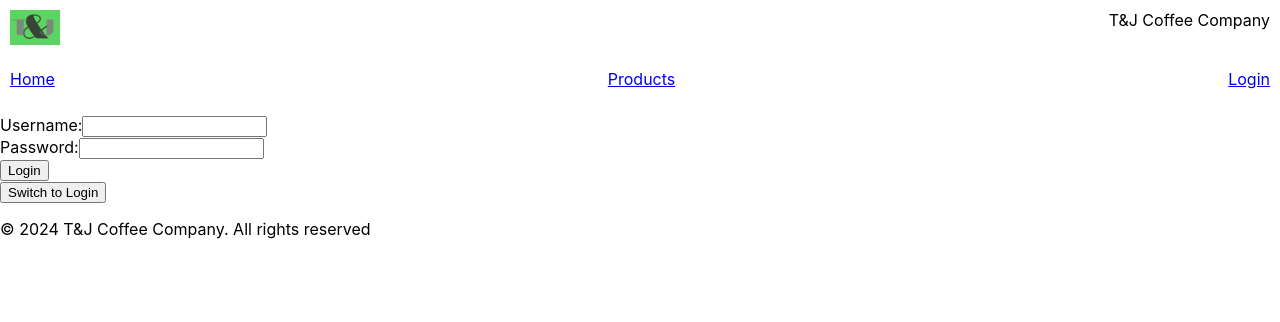
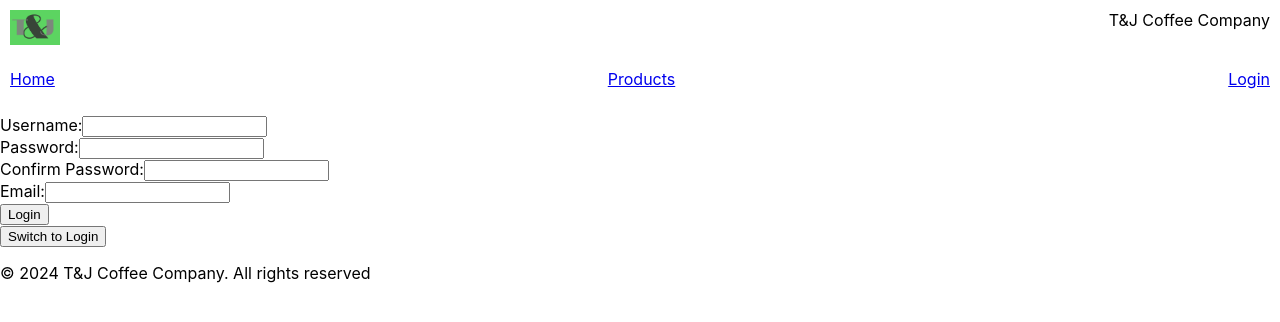
Before and after one commit to jungp22/ensf381-assignment5, a React (Create React App) app: page /login in a window 1280 px wide. Both pictures are taken after a click on the button "Switch to Signup". Shown: the top 322 px of the page. Built offline with nearby package versions, Linux system fonts and the light colour scheme.

Commit message:
Added more correct sign up messages

```diff
--- a/src/components/SignupForm.js
+++ b/src/components/SignupForm.js
@@ -6,11 +6,17 @@ const SignupForm = ({ toggleForm }) => {
   const [username, setUsername] = useState("");
   const [password, setPassword] = useState("");
   const [confirmPassword, setConfirmPassword] = useState("");
+  const [Email, setEmail] = useState("");
   const [message, setMessage] = useState("");
   const [signedUp, setSignedUp] = useState(false);
   const navigate = useNavigate();
 
   function handleSignUp() {
+    if(password !== confirmPassword){
+      setSignedUp(false);
+      setMessage("Confirm password");
+      return
+    }
     fetch("http://127.0.0.1:5000/register", {
       method: "POST",
       headers: {
@@ -20,20 +26,20 @@ const SignupForm = ({ toggleForm }) => {
     })
       .then((response) => response.json())
       .then((response) => {
-        if (response.authenticated) {
+        if (response.signedUp) {
           setSignedUp(true);
-          setMessage("Authentication successful");
+          setMessage("Signup successful");
         } else {
           setSignedUp(false);
-          setMessage("Authentication failed. Incorrect username or password.");
+          setMessage("Signup failed. Someone already has this username.");
         }
       })
       .catch((error) =>
-        setMessage("Authentication failed. Incorrect username or password.")
+        setMessage("An error occurred.")
       );
   }
   if (signedUp) {
-    // Redirect to another page after successful authentication
+    // Redirect to another page after successful signup
     navigate("/");
   }
 
@@ -51,6 +57,16 @@ const SignupForm = ({ toggleForm }) => {
         <input type="password" onChange={(e) => setPassword(e.target.value)} />
       </label>
       <br />
+      <label>
+        Confirm Password:
+        <input type="password" onChange={(e) => setConfirmPassword(e.target.value)} />
+      </label>
+      <br />
+      <label>
+        Email:
+        <input type="email" onChange={(e) => setEmail(e.target.value)} />
+      </label>
+      <br />
       <button type="submit" class="login-btn" onClick={handleSignUp}>Login</button>
       <br/>
       <button type="button" onClick={toggleForm}>
```
